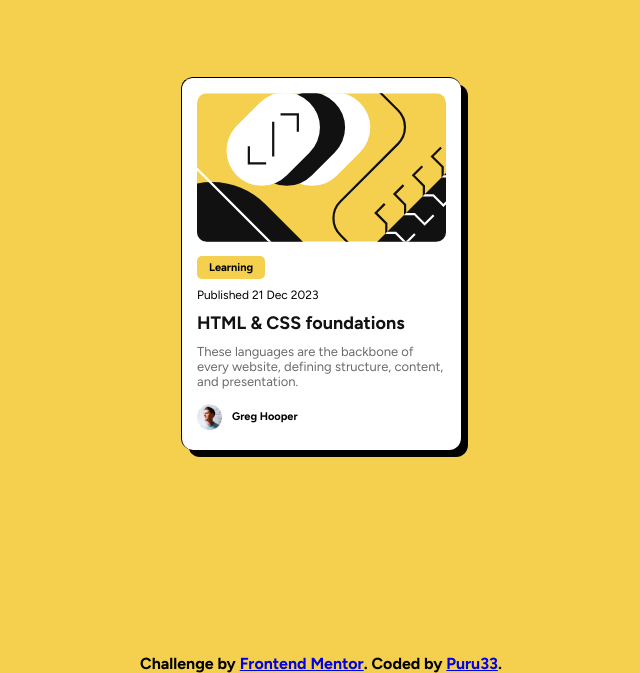
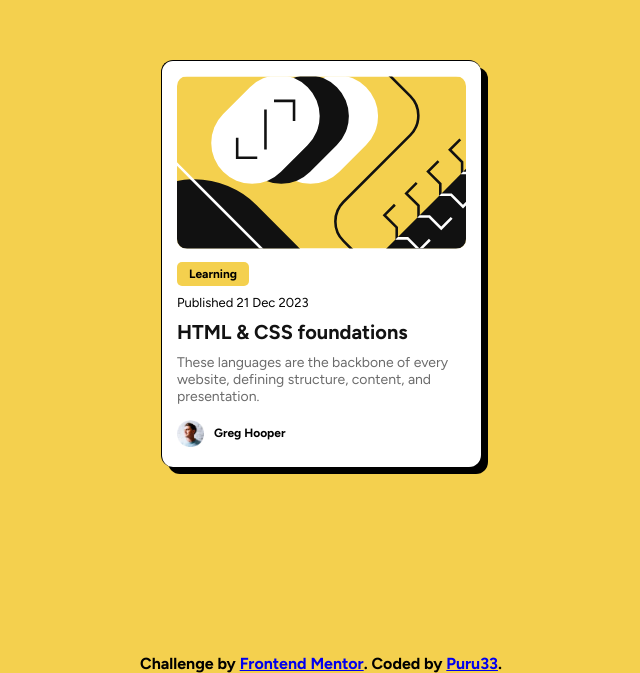
Before and after one commit to Puru33/Frontend-Mentor-Blog-preview-card, a plain HTML site: page index.html in a window 1280 px wide. Shown: the part 127-800 px from the top of the page, without its empty margins (319-959 px from the left). Drawn offline with Linux system fonts and the light colour scheme.

Commit message:
update style.css

```diff
--- a/style.css
+++ b/style.css
@@ -23,7 +23,7 @@ body {
   font-family: "Figtree";
   background-color: hsl(0, 0%, 100%);
   margin: auto;
-  max-width: 280px;
+  max-width: 320px;
   height: auto;
   padding: 15px 15px 10px 15px;
   border-radius: 12px;
@@ -43,18 +43,18 @@ img {
   background-color: hsl(47, 88%, 63%);
   display: inline;
   padding: 5px 12px;
-  font-size: 11px;
+  font-size: 12px;
   border-radius: 5px;
 }
 
 .published {
-  font-size: 12px;
+  font-size: 13px;
   padding: 13px 0 0 0;
   font-weight: normal;
 }
 
 .heading {
-  font-size: 18px;
+  font-size: 20px;
   padding: 10px 0;
   text-decoration: none;
   font-weight: bold;
@@ -71,7 +71,7 @@ a:hover {
 
 .p {
   color: hsl(0, 0%, 42%);
-  font-size: 13px;
+  font-size: 14px;
   font-weight: normal;
 }
 
@@ -84,16 +84,15 @@ a:hover {
 }
 
 .avatar-author img {
-  width: 25px;
+  width: 27px;
   height: auto;
   padding-top: 10px;
 }
 
 .author {
-  font-size: 11px;
+  font-size: 12px;
   display: flex;
   flex-direction: row;
-  /* justify-content: center; */
   align-items: center;
 }
 
```
